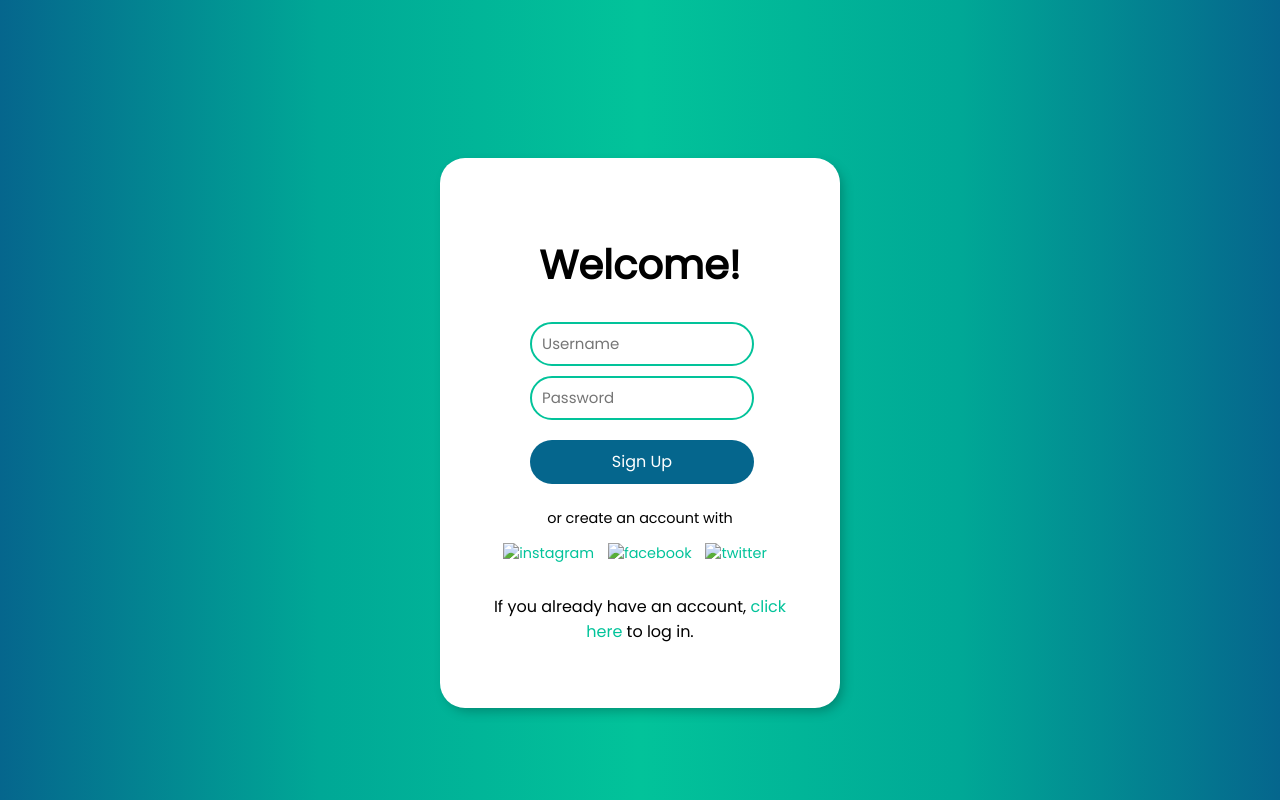
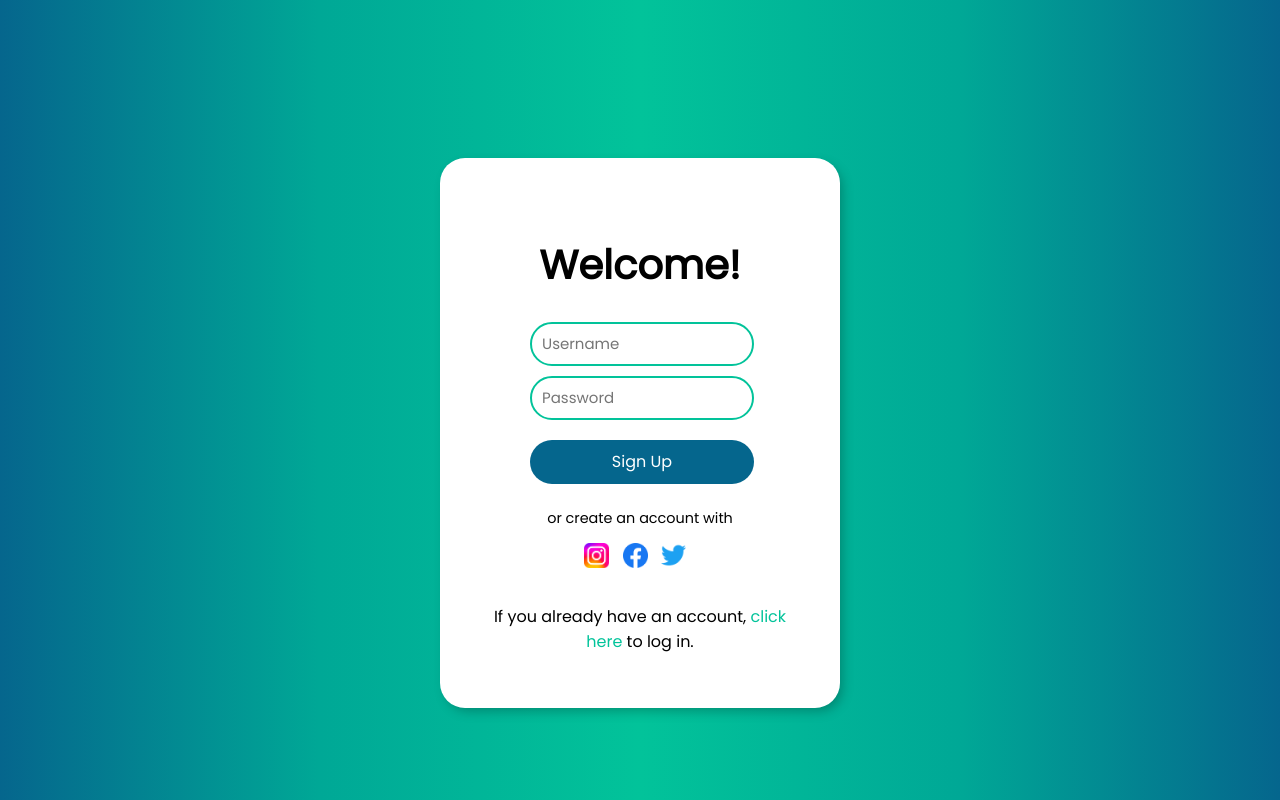
Before and after one commit to nedoxq/sign-up-screen, a plain HTML site: page index.html in a window 1280 px wide. Drawn offline with Linux system fonts and the light colour scheme.

Commit message:
Update index.html

```diff
--- a/index.html
+++ b/index.html
@@ -23,11 +23,11 @@
             <button>Sign Up</button>
             <section>
                 <p>or create an account with</p>
-                <a href="https://www.instagram.com/"><img src="instagram.png" alt="instagram" width="25px"
+                <a href="https://www.instagram.com/"><img src="photos/instagram.png" alt="instagram" width="25px"
                         height="25px"></a>
-                <a href="https://www.facebook.com/"><img src="facebook.png" alt="facebook" width="25px"
+                <a href="https://www.facebook.com/"><img src="photos/facebook.png" alt="facebook" width="25px"
                         height="25px"></a>
-                <a href="https://twitter.com/"><img src="twitter.png" alt="twitter" width="25px"
+                <a href="https://twitter.com/"><img src="photos/twitter.png" alt="twitter" width="25px"
                         height="25px"></a>
             </section>
         </form>
```
